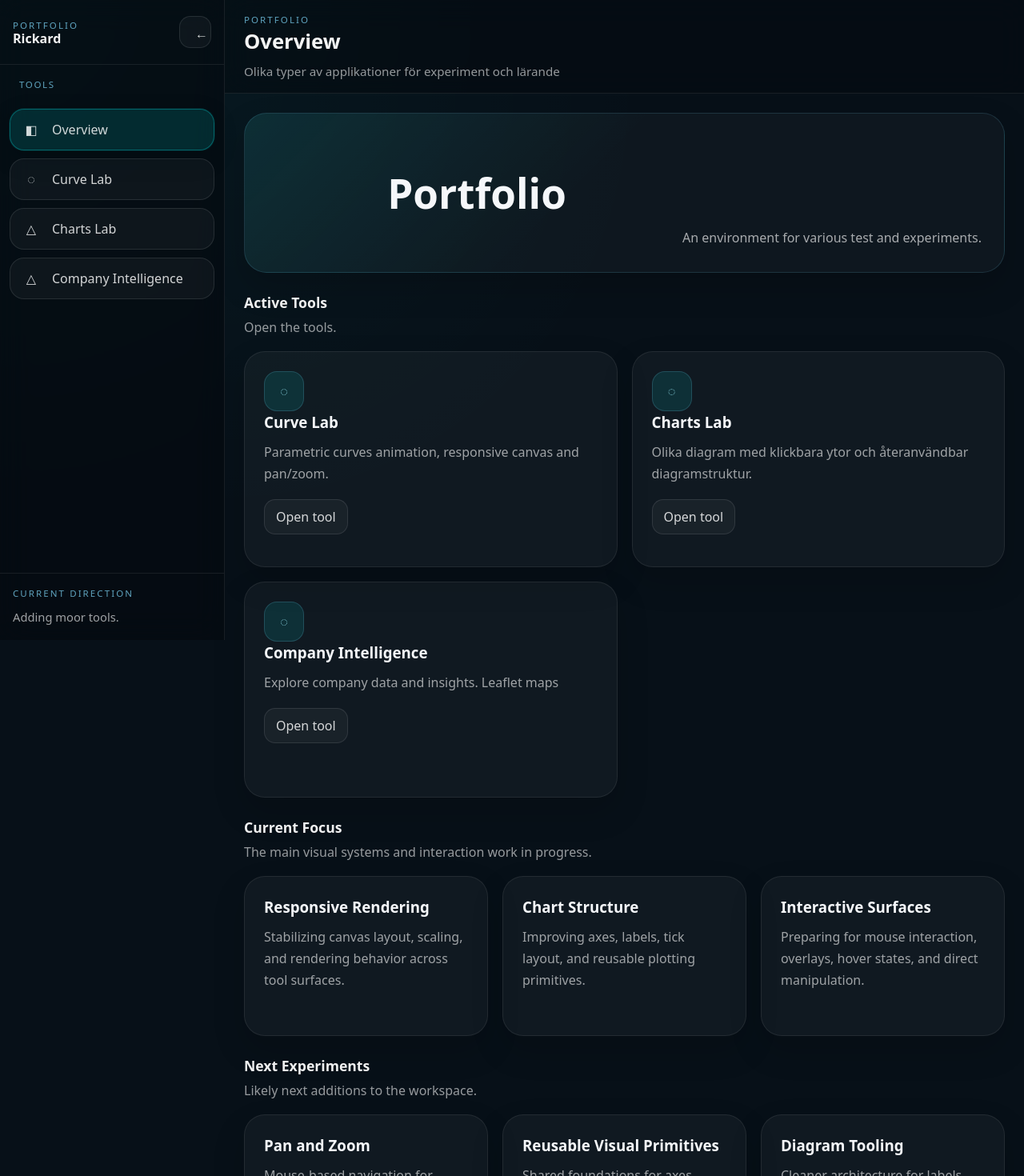
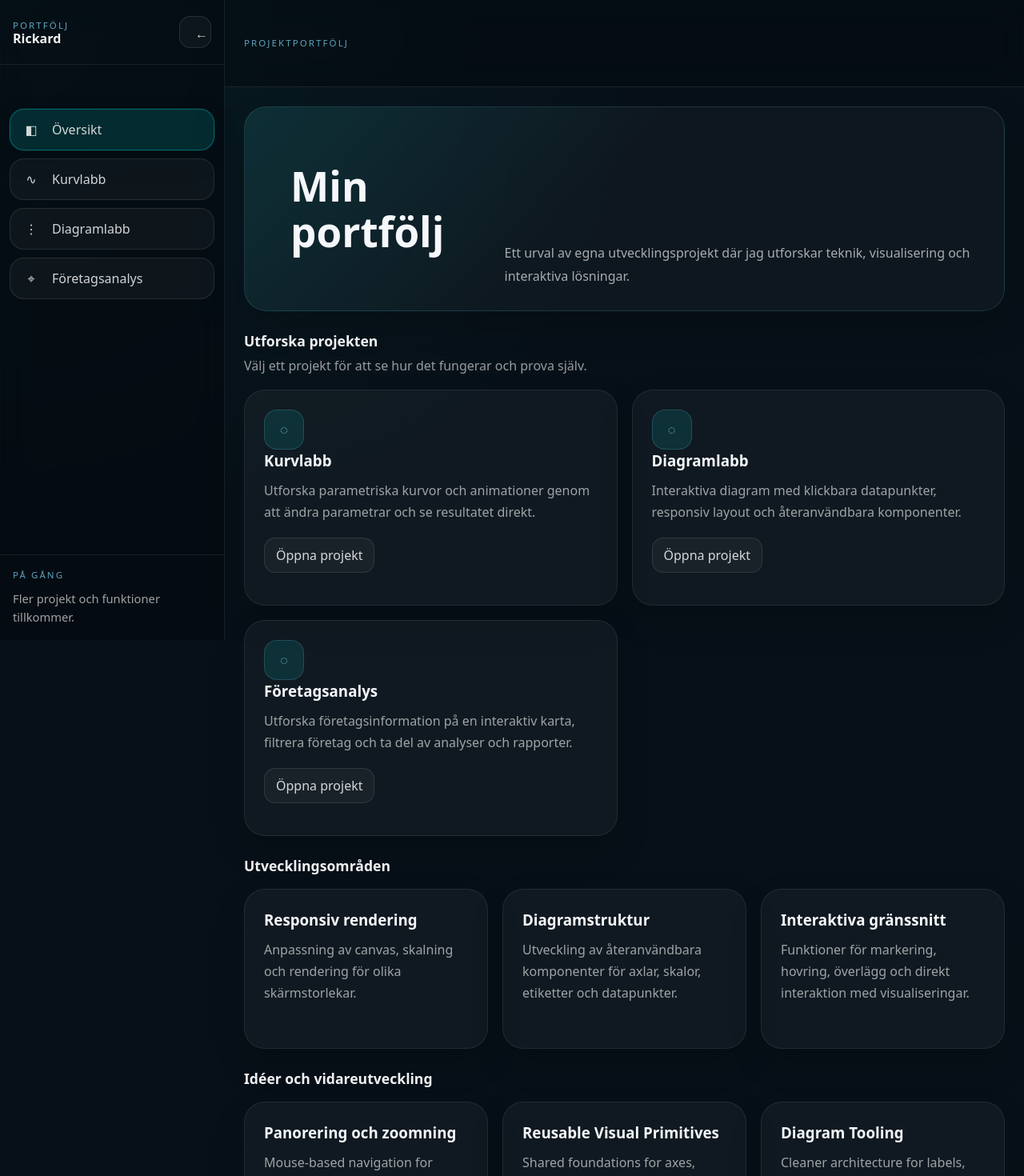
Before and after one commit to tpv01001-rfe/Portfolio, a React (Vite) app: page / in a window 1280 px wide. Shown: the top 1470 px of the page at 80% size. Built offline with nearby package versions, Linux system fonts and the light colour scheme.

Commit message:
Svensk text,symboler, uppstädning

```diff
--- a/src/features/company-intelligence/components/CompanyList.tsx
+++ b/src/features/company-intelligence/components/CompanyList.tsx
@@ -19,10 +19,10 @@ export function CompanyList({
 
   return (
     <section className={styles.container}>
-      <h2 className={styles.heading}>Companies</h2>
+      <h2 className={styles.heading}>Företag</h2>
 
       {companies.length === 0 ? (
-        <p className={styles.empty}>No matching companies.</p>
+        <p className={styles.empty}>Inga matchande företag.</p>
       ) : (
         <ul className={styles.list}>
           {companies.map((company) => (
--- a/src/pages/ChartsLabPage.tsx
+++ b/src/pages/ChartsLabPage.tsx
@@ -11,10 +11,10 @@ export function ChartsLabPage() {
   return (
     <div className="dashboard-page">
       <section className="dashboard-hero">
-        <p className="dashboard-hero__eyebrow">Charts Module</p>
-        <h1 className="dashboard-hero__title">Charts Lab</h1>
+        <p className="dashboard-hero__eyebrow">Datavisualisering</p>
+        <h1 className="dashboard-hero__title">Diagramlabb</h1>
         <p className="dashboard-hero__description">
-          Responsive and interactive charts with clickable areas.
+          Utforska interaktiva diagram med klickbara datapunkter och responsiv layout.
         </p>
       </section>
 
@@ -28,8 +28,8 @@ export function ChartsLabPage() {
         value={chartKind}
         onChange={setChartKind}
         options={[
-          { id: "xy", label: "XY" },
-          { id: "pie", label: "Pie" },
+          { id: "xy", label: "XY-diagram" },
+          { id: "pie", label: "Cirkeldiagram" },
         ]}
       />
     </div>
--- a/src/pages/CompanyIntelligencePage.tsx
+++ b/src/pages/CompanyIntelligencePage.tsx
@@ -1,10 +1,28 @@
-import { CompanyExplorer } from "../features/company-intelligence/components/CompanyExplorer";
+import { CompanyExplorer } from
+  "../features/company-intelligence/components/CompanyExplorer";
 
 export function CompanyIntelligencePage() {
   return (
-    <main>
-      <h1>Company Intelligence Explorer</h1>
-      <CompanyExplorer />
-    </main>
+    <div className="dashboard-page">
+      <section className="dashboard-hero">
+        <p className="dashboard-hero__eyebrow">
+          Företagsinformation och analys
+        </p>
+
+        <h1 className="dashboard-hero__title">
+          Företagsanalys
+        </h1>
+
+        <p className="dashboard-hero__description">
+          Utforska företagsdata på en interaktiv karta.
+          Filtrera företag, undersök deras verksamheter
+          och ta del av analyser och rapporter.
+        </p>
+      </section>
+
+      <section className="dashboard-section">
+        <CompanyExplorer />
+      </section>
+    </div>
   );
 }
--- a/src/pages/CurveLabPage.tsx
+++ b/src/pages/CurveLabPage.tsx
@@ -8,16 +8,13 @@ type CurveLabPageProps = {
 export function CurveLabPage({ canvas, controls }: CurveLabPageProps) {
   return (
     <div className="curve-lab-page">
-      <section className="curve-lab-page__hero">
-        <div>
-          <p className="curve-lab-page__eyebrow">Curve Module</p>
-          <h1 className="curve-lab-page__title">Curve Lab</h1>
-        </div>
-
-        <div className="curve-lab-page__status">
-          Sticky canvas + modular controls preserved inside the dashboard shell.
-        </div>
-      </section>
+      <section className="dashboard-hero">
+        <p className="dashboard-hero__eyebrow">Interaktiv visualisering</p>
+        <h1 className="dashboard-hero__title">Kurvlabb</h1>
+        <p className="dashboard-hero__description">
+          Experimentera med matematiska kurvor och se hur deras form förändras när parametrarna justeras.
+        </p>
+      </section><br />
 
       <section className="curve-lab-page__layout">
         <div className="curve-lab-page__canvas">{canvas}</div>
--- a/src/pages/DashboardPage.tsx
+++ b/src/pages/DashboardPage.tsx
@@ -57,39 +57,39 @@ export function DashboardPage({
     <div className="dashboard-page">
       <section className="dashboard-hero">
         <p className="dashboard-hero__eyebrow">&nbsp;</p>
-        <h1 className="dashboard-hero__title">Portfolio</h1>
+        <h1 className="dashboard-hero__title">Min portfölj</h1>
         <p className="dashboard-hero__description">
-          An environment for various test and experiments.
+          Ett urval av egna utvecklingsprojekt där jag utforskar teknik, visualisering och interaktiva lösningar.
         </p>
       </section>
 
       <section className="dashboard-section">
         <div className="dashboard-section__header">
-          <h2 className="dashboard-section__title">Active Tools</h2>
+          <h2 className="dashboard-section__title">Utforska projekten</h2>
           <p className="dashboard-section__description">
-            Open the tools.
+            Välj ett projekt för att se hur det fungerar och prova själv.
           </p>
         </div>
 
         <div className="dashboard-grid dashboard-grid--tools">
           <ToolCard
-            title="Curve Lab"
-            description="Parametric curves animation, responsive canvas and pan/zoom."
-            actionLabel="Open tool"
+            title="Kurvlabb"
+            description="Utforska parametriska kurvor och animationer genom att ändra parametrar och se resultatet direkt."
+            actionLabel="Öppna projekt"
             onClick={onOpenCurveLab}
           />
 
           <ToolCard
-            title="Charts Lab"
-            description="Olika diagram med klickbara ytor och återanvändbar diagramstruktur."
-            actionLabel="Open tool"
+            title="Diagramlabb"
+            description="Interaktiva diagram med klickbara datapunkter, responsiv layout och återanvändbara komponenter."
+            actionLabel="Öppna projekt"
             onClick={onOpenChartsLab}
           />
 
           <ToolCard
-            title="Company Intelligence"
-            description="Explore company data and insights. Leaflet maps"
-            actionLabel="Open tool"
+            title="Företagsanalys"
+            description="Utforska företagsinformation på en interaktiv karta, filtrera företag och ta del av analyser och rapporter."
+            actionLabel="Öppna projekt"
             onClick={onOpencompanyIntelligence}
           />
         </div>
@@ -97,39 +97,39 @@ export function DashboardPage({
 
       <section className="dashboard-section">
         <div className="dashboard-section__header">
-          <h2 className="dashboard-section__title">Current Focus</h2>
-          <p className="dashboard-section__description">
+          <h2 className="dashboard-section__title">Utvecklingsområden</h2>
+          {/* <p className="dashboard-section__description">
             The main visual systems and interaction work in progress.
-          </p>
+          </p> */}
         </div>
 
         <div className="dashboard-grid dashboard-grid--focus">
           <FocusCard
-            title="Responsive Rendering"
-            description="Stabilizing canvas layout, scaling, and rendering behavior across tool surfaces."
+            title="Responsiv rendering"
+            description="Anpassning av canvas, skalning och rendering för olika skärmstorlekar."
           />
           <FocusCard
-            title="Chart Structure"
-            description="Improving axes, labels, tick layout, and reusable plotting primitives."
+            title="Diagramstruktur"
+            description="Utveckling av återanvändbara komponenter för axlar, skalor, etiketter och datapunkter."
           />
           <FocusCard
-            title="Interactive Surfaces"
-            description="Preparing for mouse interaction, overlays, hover states, and direct manipulation."
+            title="Interaktiva gränssnitt"
+            description="Funktioner för markering, hovring, överlägg och direkt interaktion med visualiseringar."
           />
         </div>
       </section>
 
       <section className="dashboard-section">
         <div className="dashboard-section__header">
-          <h2 className="dashboard-section__title">Next Experiments</h2>
-          <p className="dashboard-section__description">
+          <h2 className="dashboard-section__title">Idéer och vidareutveckling</h2>
+          {/* <p className="dashboard-section__description">
             Likely next additions to the workspace.
-          </p>
+          </p> */}
         </div>
 
         <div className="dashboard-grid dashboard-grid--focus">
           <FocusCard
-            title="Pan and Zoom"
+            title="Panorering och zoomning"
             description="Mouse-based navigation for curve and chart surfaces."
           />
           <FocusCard
--- a/src/shared/ui/layout/AppShell.tsx
+++ b/src/shared/ui/layout/AppShell.tsx
@@ -27,10 +27,11 @@ export function AppShell({
         onToggleSidebar={onToggleSidebar}
       />
 
-      {<div className="dashboard-main">
-        <AppTopbar activeView={activeView} />
+      <div className="dashboard-main">
+        {/* <AppTopbar activeView={activeView} /> */}
+        <AppTopbar />
         <main className="dashboard-content">{children}</main>
-      </div>}
+      </div>
     </div>
   );
 }
--- a/src/shared/ui/layout/AppSidebar.tsx
+++ b/src/shared/ui/layout/AppSidebar.tsx
@@ -6,6 +6,13 @@ type AppSidebarProps = {
   isSidebarCollapsed: boolean;
   onNavigate: (view: ActiveView) => void;
   onToggleSidebar: () => void;
+};
+
+const navSymbols: Record<ActiveView, string> = {
+  overview: "◧",
+  "curve-lab": "∿",
+  "charts-lab": "⋮",
+  "company-intelligence": "⌖",
 };
 
 export function AppSidebar({
@@ -26,7 +33,7 @@ export function AppSidebar({
       <div className="dashboard-sidebar__header">
         {!isSidebarCollapsed && (
           <div className="dashboard-sidebar__brand">
-            <p className="dashboard-sidebar__eyebrow">Portfolio</p>
+            <p className="dashboard-sidebar__eyebrow">Portfölj</p>
             <h1 className="dashboard-sidebar__title">Rickard</h1>
           </div>
         )}
@@ -35,8 +42,8 @@ export function AppSidebar({
           type="button"
           className="dashboard-sidebar__toggle"
           onClick={onToggleSidebar}
-          aria-label={isSidebarCollapsed ? "Expand sidebar" : "Collapse sidebar"}
-          title={isSidebarCollapsed ? "Expand sidebar" : "Collapse sidebar"}
+          aria-label={isSidebarCollapsed ? "Expandera sidopanelen" : "Fäll ihop sidopanelen"}
+          title={isSidebarCollapsed ? "Expandera sidopanelen" : "Fäll ihop sidopanelen"}
         >
           {isSidebarCollapsed ? "→" : "←"}
         </button>
@@ -44,7 +51,7 @@ export function AppSidebar({
 
       <nav className="dashboard-sidebar__nav">
         {!isSidebarCollapsed && (
-          <div className="dashboard-sidebar__section-label">Tools</div>
+          <div className="dashboard-sidebar__section-label">&nbsp;</div>
         )}
 
         {navItems.map((item) => {
@@ -64,11 +71,7 @@ export function AppSidebar({
               title={isSidebarCollapsed ? item.label : undefined}
             >
               <span className="dashboard-sidebar__nav-icon">
-                {item.id === "overview"
-                  ? "◧"
-                  : item.id === "curve-lab"
-                    ? "◌"
-                    : "△"}
+                    {navSymbols[item.id]}
               </span>
 
               {!isSidebarCollapsed && (
@@ -83,9 +86,9 @@ export function AppSidebar({
 
       {!isSidebarCollapsed && (
         <div className="dashboard-sidebar__footer">
-          <p className="dashboard-sidebar__footer-label">Current direction</p>
+          <p className="dashboard-sidebar__footer-label">På gång</p>
           <p className="dashboard-sidebar__footer-text">
-            Adding moor tools.
+            Fler projekt och funktioner tillkommer.
           </p>
         </div>
       )}
--- a/src/shared/ui/layout/AppTopbar.tsx
+++ b/src/shared/ui/layout/AppTopbar.tsx
@@ -1,29 +1,10 @@
-import type { ActiveView } from "./navigation";
-import { getViewTitle } from "./navigation";
 
-type AppTopbarProps = {
-  activeView: ActiveView;
-};
-
-export function AppTopbar({ activeView }: AppTopbarProps) {
-  const title = getViewTitle(activeView);
-
-  const subtitleMap: Record<ActiveView, string> = {
-    overview: "Olika typer av applikationer för experiment och lärande",
-    "curve-lab": "Interaktiva parametriska kurvor",
-    "charts-lab": "Olika diagram med klickbara ytor",
-    "company-intelligence": "Företagsinformation, nyckeltal. JSON-data och Leafletkarta",
-  };
-
+export function AppTopbar() {
   return (
     <header className="dashboard-topbar">
-      <div>
-        <p className="dashboard-topbar__eyebrow">Portfolio</p>
-        <h2 className="dashboard-topbar__title">{title}</h2>
-        <p className="dashboard-topbar__subtitle">
-          {subtitleMap[activeView]}
-        </p>
-      </div>
+      <p className="dashboard-topbar__eyebrow">
+        Projektportfölj
+      </p>
     </header>
   );
 }
--- a/src/shared/ui/layout/navigation.ts
+++ b/src/shared/ui/layout/navigation.ts
@@ -5,13 +5,13 @@ export const defaultView: ActiveView = "overview";
 export const getViewTitle = (view: ActiveView): string => {
   switch (view) {
     case "overview":
-      return "Overview";
+      return "Översikt";
     case "curve-lab":
-      return "Curve Lab";
+      return "Kurvlabb";
     case "charts-lab":
-      return "Charts Lab";
+      return "Diagramlabb";
     case "company-intelligence":
-      return "Company Intelligence";
+      return "Företagsanalys";
     default:
       return "Workspace";
   }
@@ -21,8 +21,8 @@ export const navItems: Array<{
   id: ActiveView;
   label: string;
 }> = [
-  { id: "overview", label: "Overview" },
-  { id: "curve-lab", label: "Curve Lab" },
-  { id: "charts-lab", label: "Charts Lab" },
-  { id: "company-intelligence", label: "Company Intelligence" },
+  { id: "overview", label: "Översikt" },
+  { id: "curve-lab", label: "Kurvlabb" },
+  { id: "charts-lab", label: "Diagramlabb" },
+  { id: "company-intelligence", label: "Företagsanalys" },
 ];
```
Also changed, not shown: src/features/company-intelligence/components/CompanyDetails.tsx (+7 -7 lines), src/features/company-intelligence/components/CompanyExplorer.tsx (+2 -6 lines), src/features/company-intelligence/components/CompanyFilters.tsx (+4 -4 lines).
